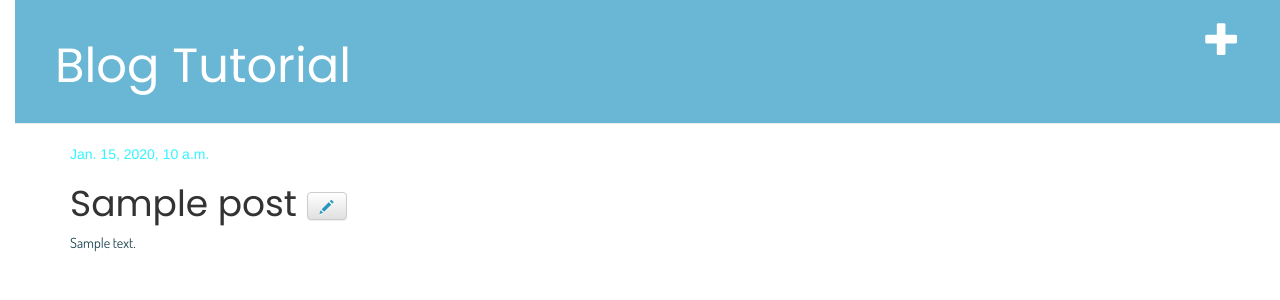
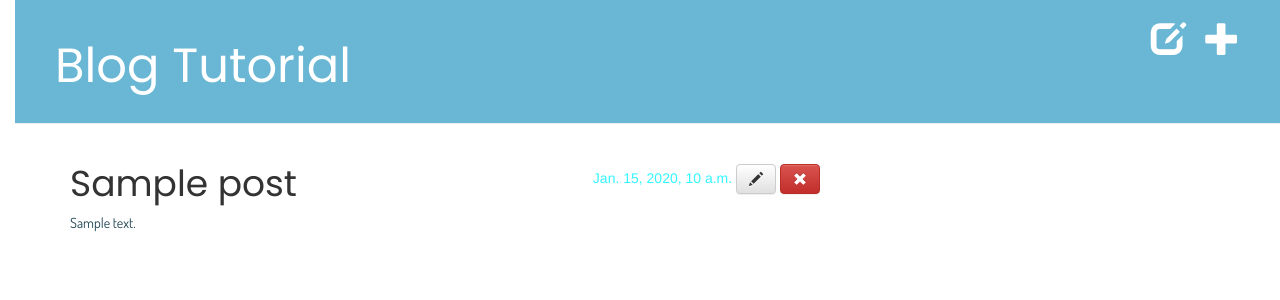
Before and after one commit to adkramer/tutorial_test_repo, a Django app: page /post/1/ in a window 1280 px wide. Shown: the top 300 px of the page. Run offline with Django 3.2, Linux system fonts and the light colour scheme; a user stored in the database is signed in; tables that the repository leaves empty hold one stand-in row (values such as "Sample post"); some libraries are stand-ins or nearby versions.

Commit message:
Added Edit and Delete for Post

```diff
--- a/blog/static/css/blog.css
+++ b/blog/static/css/blog.css
@@ -1,7 +1,4 @@
-h1 a {
-    color: #69B7D4;
-    font-family: 'Poppins', sans-serif;
-}
+
 
 body {
     padding-left: 15px;
@@ -29,6 +26,7 @@ h1, h2, h3, h4 {
 
 .date {
     color: #33F5FF;
+    float: right;
 }
 
 .save {
@@ -52,9 +50,15 @@ h1, h2, h3, h4 {
 
 .post h1 a, .post h1 a:visited {
     color: #2A96BD;
+
 }
 
 .post p {
     color: #204553;
     font-family: 'Dosis', sans-serif;
 }
+
+/* BUTTONS */
+.btn{
+    height:30px;
+}
--- a/blog/templates/blog/base.html
+++ b/blog/templates/blog/base.html
@@ -13,6 +13,7 @@
         <div class="page-header">
             {% if user.is_authenticated %}
                 <a href="{% url 'post_new' %}" class="top-menu"><span class="glyphicon glyphicon-plus"></span></a>
+                <a href="{% url 'post_draft_list' %}" class="top-menu"><span class="glyphicon glyphicon-edit"></span></a>
             {% endif %}
             <h1><a href="/">Blog Tutorial</a></h1>
         </div>
--- a/blog/templates/blog/post_detail.html
+++ b/blog/templates/blog/post_detail.html
@@ -2,16 +2,20 @@
 
 {% block content %}
     <div class="post">
+        <div class="date">
         {% if post.published_date %}
-            <div class="date">
                 {{ post.published_date }}
-            </div>
+        {% else %}
+            {% if user.is_authenticated %}
+            <a class="btn btn-primary" href="{% url 'post_publish' pk=post.pk %}">Publish</a>
+            {% endif %}
         {% endif %}
-        <h1>{{ post.title }}
-            {% if user.is_authenticated %}
-                <a class="btn btn-default" href="{% url 'post_edit' pk=post.pk %}"><span class="glyphicon glyphicon-pencil"></span></a></h1>
-            {% endif %}
-        </h1>
+        {% if user.is_authenticated %}
+        <a class="btn btn-default" href="{% url 'post_edit' pk=post.pk %}"><span class="glyphicon glyphicon-pencil"></span></a>
+        <a class="btn btn-danger" href="{% url 'post_remove' pk=post.pk %}"><span class="glyphicon glyphicon-remove"></span></a>
+        {% endif %}
+        </div>
+        <h1>{{ post.title }}</h1>
         <p>{{ post.text|linebreaksbr }}</p>
     </div>
 {% endblock %}
--- a/blog/urls.py
+++ b/blog/urls.py
@@ -6,5 +6,7 @@ urlpatterns = [
     url(r'^post/(?P<pk>\d+)/$', views.post_detail, name='post_detail'),
     url(r'^post/new/$', views.post_new, name='post_new'),
     url(r'^post/(?P<pk>\d+)/edit/$', views.post_edit, name='post_edit'),
-
+    url(r'^drafts/$', views.post_draft_list, name='post_draft_list'),
+    url(r'^post/(?P<pk>\d+)/publish/$', views.post_publish, name='post_publish'),
+    url(r'^post/(?P<pk>\d+)/remove/$', views.post_remove, name='post_remove'),
 ]
--- a/blog/views.py
+++ b/blog/views.py
@@ -18,7 +18,7 @@ def post_new(request):
         if form.is_valid():
             post = form.save(commit=False)
             post.author = request.user
-            post.published_date = timezone.now()
+            #post.published_date = timezone.now() #remove
             post.save()
             return redirect('post_detail', pk=post.pk)
     else:
@@ -33,9 +33,23 @@ def post_edit(request, pk):
         if form.is_valid():
             post = form.save(commit=False)
             post.author = request.user
-            post.published_date = timezone.now()
+            #post.published_date = timezone.now() #remove
             post.save()
             return redirect('post_detail', pk=post.pk)
     else:
         form = PostForm(instance=post)
     return render(request, 'blog/post_edit.html', {'form': form})
+
+def post_draft_list(request):
+    posts = Post.objects.filter(published_date__isnull=True).order_by('created_date')
+    return render(request, 'blog/post_draft_list.html', {'posts':posts})
+
+def post_publish(request, pk):
+    post = get_object_or_404(Post, pk=pk)
+    post.publish()
+    return redirect('post_detail', pk=pk)
+
+def post_remove(request, pk):
+    post = get_object_or_404(Post, pk=pk)
+    post.delete()
+    return redirect('post_list')
```
Also changed, not shown: blog/templates/blog/post_draft_list.html (added, +13 -0 lines).
